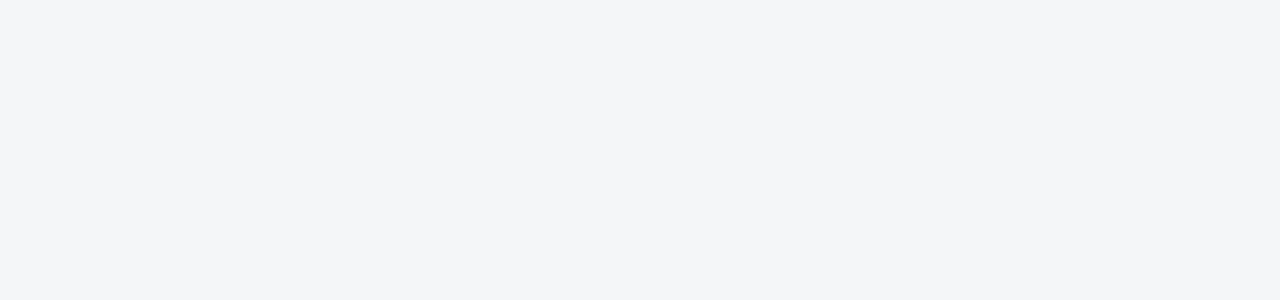
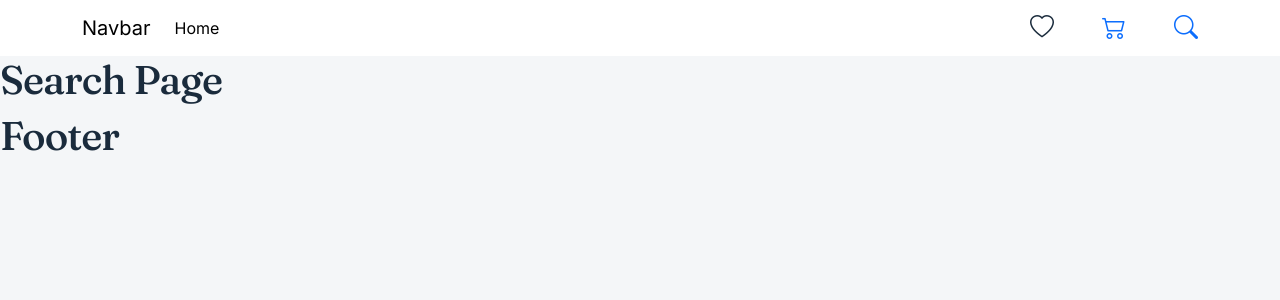
Before and after one commit to Carlo-Falanga/booldog-project-work, a React app in the folder frontend/: page /search in a window 1280 px wide. Before the commit this address had no page. Shown: the top 300 px of the page. Built offline with nearby package versions, Linux system fonts and the light colour scheme; the HTML template or start-up script is replaced by a standard one.

Commit message:
craete and link search page

```diff
--- a/frontend/src/App.jsx
+++ b/frontend/src/App.jsx
@@ -3,6 +3,7 @@ import DefaultLayout from "./layouts/DefaultLayout";
 import HomePage from "./pages/HomePage";
 import ProductPage from "./pages/ProductPage";
 import CartPage from "./pages/CartPage";
+import SearchPage from "./pages/SearchPage";
 
 function App() {
   return (
@@ -12,9 +13,9 @@ function App() {
           <Route element={<DefaultLayout />}>
             <Route index element={<HomePage />} />
             <Route path="product/:slug" element={<ProductPage />} />
+            <Route path="/search" element={<SearchPage />} />
             <Route />
-            <Route />
-            <Route path="/cart" element={<CartPage/>} />
+            <Route path="/cart" element={<CartPage />} />
             <Route />
             <Route />
             <Route />
--- a/frontend/src/components/AppHeader.jsx
+++ b/frontend/src/components/AppHeader.jsx
@@ -24,9 +24,9 @@ export default function AppHeader() {
                             <NavLink to='/cart'>
                                 <i class="bi bi-cart2"></i>
                             </NavLink>
-                            <div>
+                            <NavLink to='/search'>
                                 <i class="bi bi-search"></i>
-                            </div>
+                            </NavLink>
                         </div>
 
 
--- /dev/null
+++ b/frontend/src/pages/SearchPage.jsx
@@ -0,0 +1,20 @@
+import axios from 'axios';
+
+export default function SearchPage() {
+
+
+    return (
+        <h1>Search Page</h1>
+    )
+}
+
+
+
+
+
+
+
+
+
+// Missione attuale:
+// fare la chiamata api index per mostrare tutti i prodotti
```
